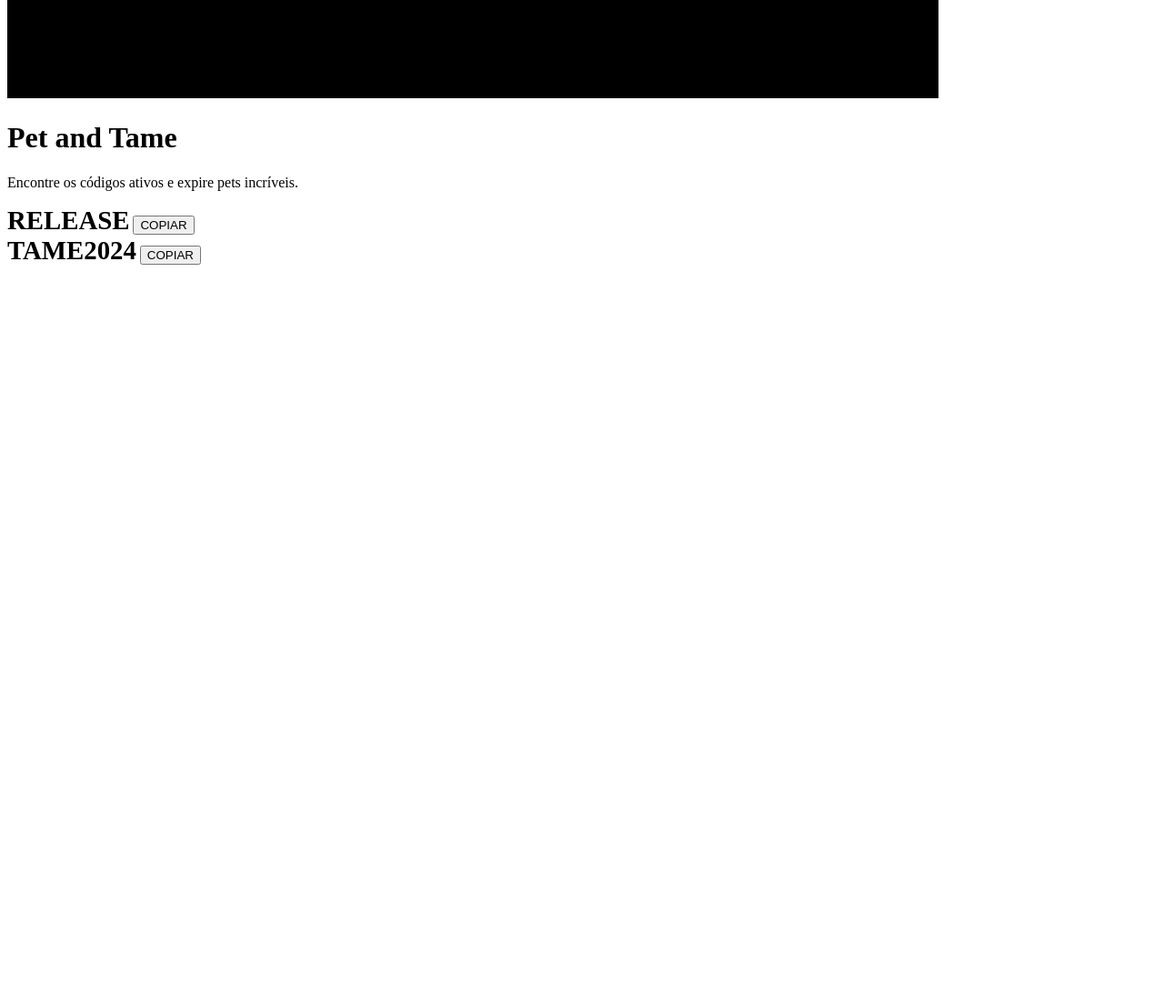
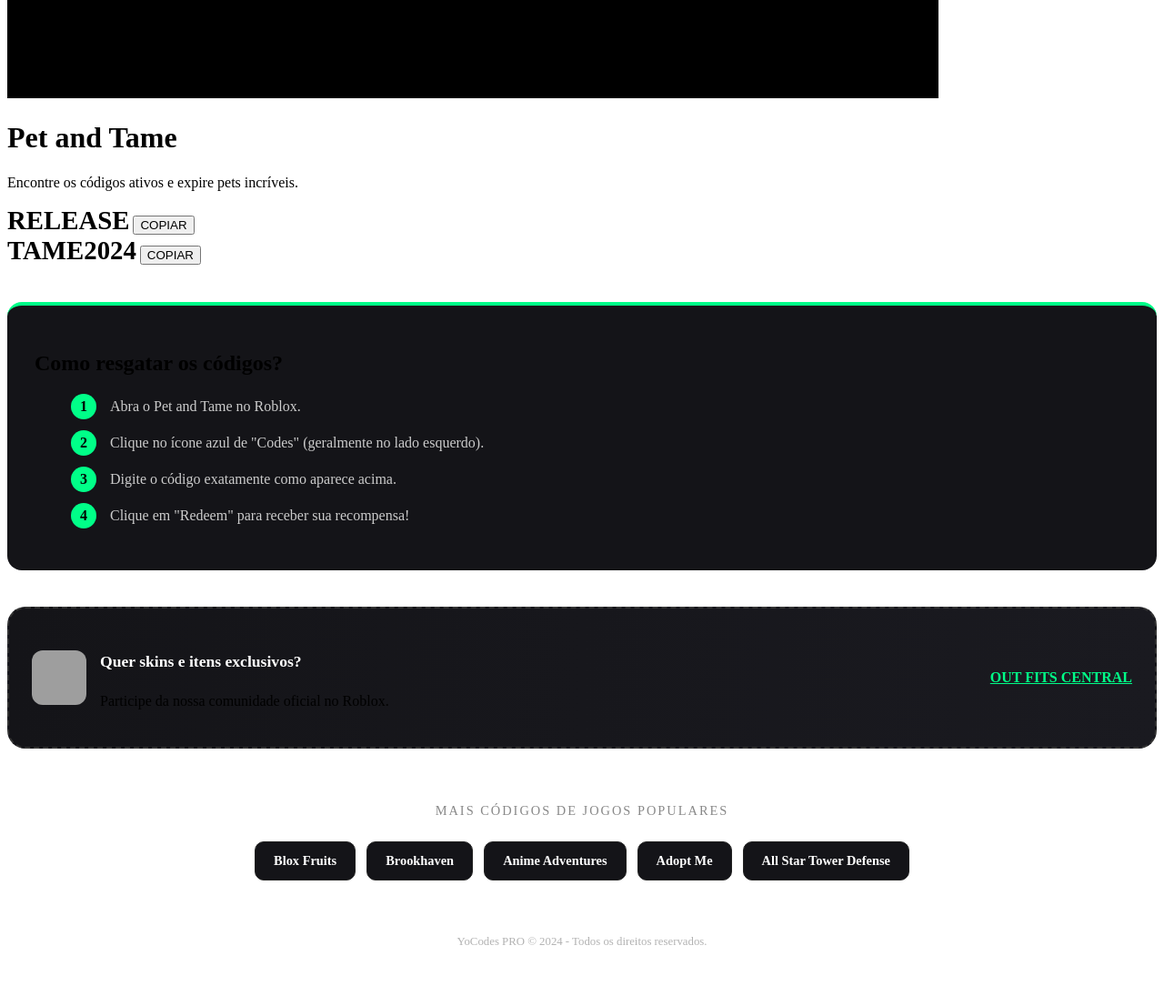
Before and after one commit to yoyoziyo/roblox-codes-pro, a plain HTML site: page jogos/pet-and-tame.html in a window 1280 px wide. Shown: the part 924-2030 px from the top of the page at 91% size. Before the commit the page ends 1224 px from the top, so only its background shows below. Drawn offline with Linux system fonts and the light colour scheme; grey boxes are pictures that could not be loaded.

Commit message:
Update pet-and-tame.html

```diff
--- a/jogos/pet-and-tame.html
+++ b/jogos/pet-and-tame.html
@@ -22,6 +22,7 @@
 
     <main class="container">
         <div class="content-narrow">
+
             <div class="code-card">
                 <span style="font-size: 1.8rem; font-weight: 800;">RELEASE</span>
                 <button class="btn-copy" onclick="copyCode('RELEASE', this)">COPIAR</button>
@@ -31,8 +32,45 @@
                 <span style="font-size: 1.8rem; font-weight: 800;">TAME2024</span>
                 <button class="btn-copy" onclick="copyCode('TAME2024', this)">COPIAR</button>
             </div>
+
+            <section class="redeem-guide">
+                <h2>Como resgatar os códigos?</h2>
+                <ul class="redeem-steps">
+                    <li><span class="step-number">1</span> Abra o Pet and Tame no Roblox.</li>
+                    <li><span class="step-number">2</span> Clique no ícone azul de "Codes" (geralmente no lado esquerdo).</li>
+                    <li><span class="step-number">3</span> Digite o código exatamente como aparece acima.</li>
+                    <li><span class="step-number">4</span> Clique em "Redeem" para receber sua recompensa!</li>
+                </ul>
+            </section>
+
+            <div class="community-banner">
+                <div class="banner-left">
+                    <img src="https://www.roblox.com/asset-thumbnail/image?assetId=33319096&width=150&height=150&format=png" class="group-logo">
+                    <div class="banner-text">
+                        <h4>Quer skins e itens exclusivos?</h4>
+                        <p>Participe da nossa comunidade oficial no Roblox.</p>
+                    </div>
+                </div>
+                <a href="https://www.roblox.com/communities/33319096" target="_blank" class="banner-link">OUT FITS CENTRAL</a>
+            </div>
+
+            <section class="more-games-section">
+                <p class="more-games-title">Mais códigos de jogos populares</p>
+                <div class="mini-grid">
+                    <a href="blox-fruits.html" class="mini-btn">Blox Fruits</a>
+                    <a href="brookhaven.html" class="mini-btn">Brookhaven</a>
+                    <a href="anime-adventures.html" class="mini-btn">Anime Adventures</a>
+                    <a href="adopt-me.html" class="mini-btn">Adopt Me</a>
+                    <a href="all-star.html" class="mini-btn">All Star Tower Defense</a>
+                </div>
+            </section>
+
         </div>
     </main>
+
+    <footer style="padding: 60px 0; text-align: center; opacity: 0.3; font-size: 0.8rem;">
+        YoCodes PRO &copy; 2024 - Todos os direitos reservados.
+    </footer>
 
     <script src="../script.js"></script>
 </body>
```
